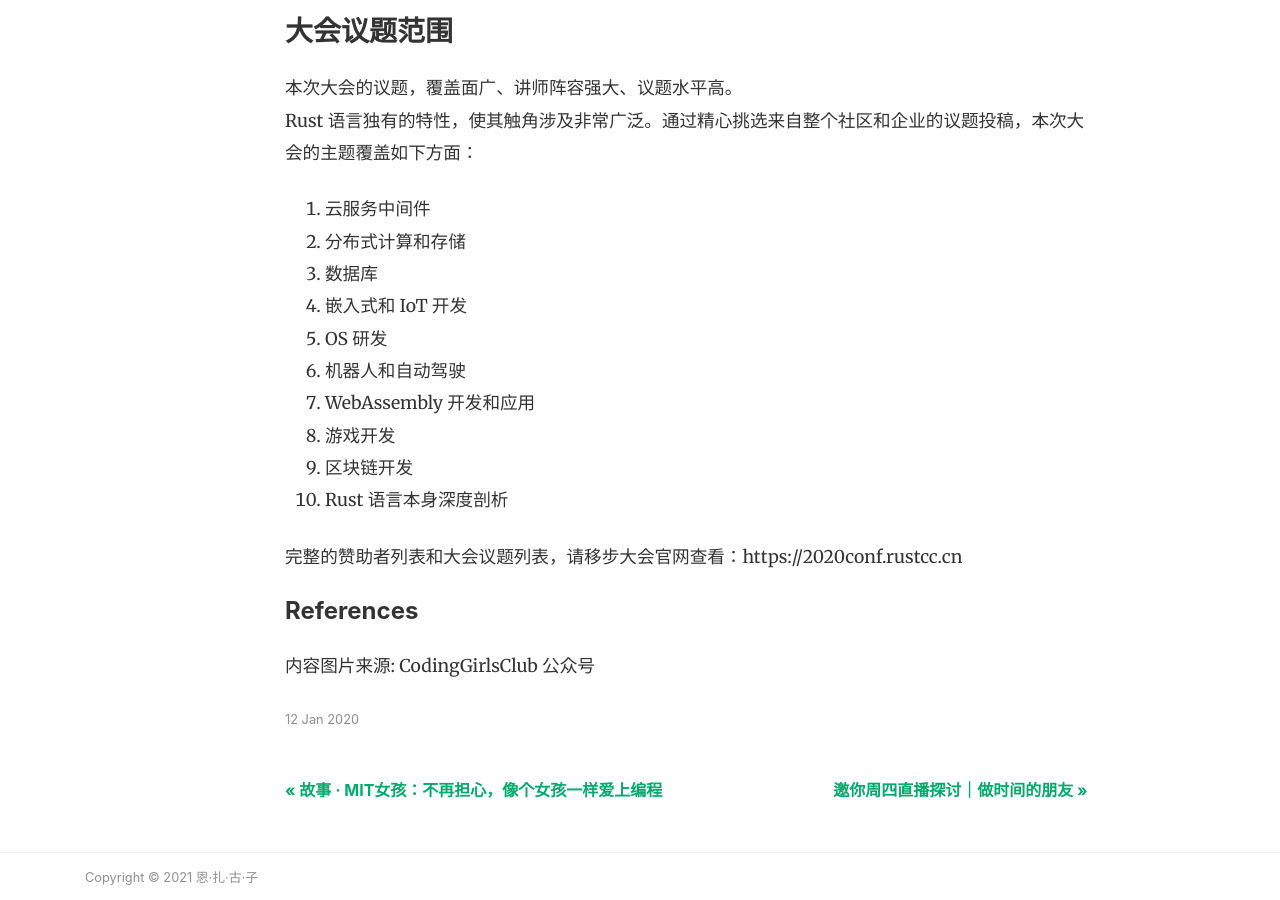
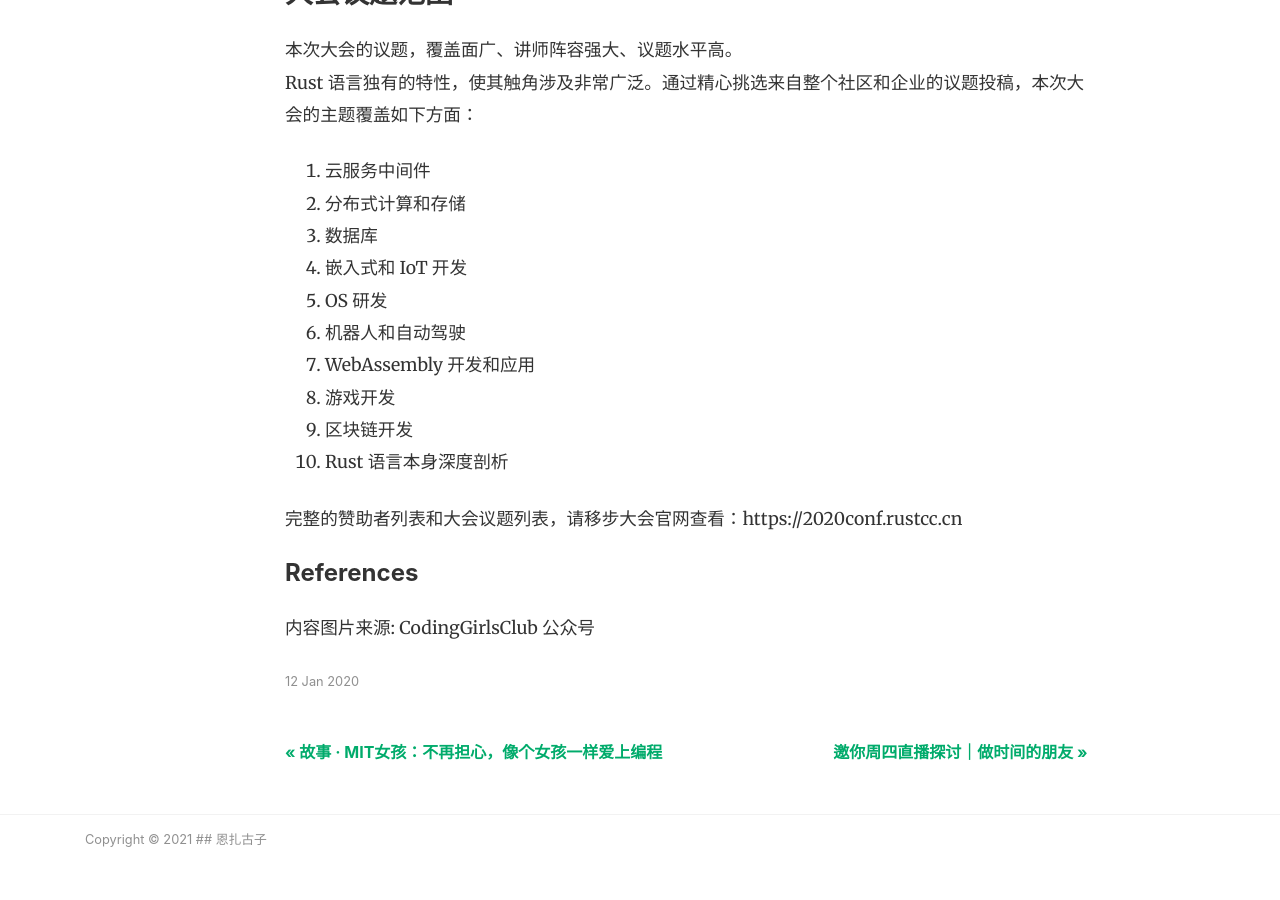
Before and after one commit to ArnoLiang/Test-1, a Jekyll site: the page built from _posts/2020-01-12-rust-conf-he-hua-wei.md, in a window 1280 px wide and 900 px high, scrolled down 1691 px. Built offline with Jekyll 4.4.1, drawn with Linux system fonts in a browser that asks for light colours; nearby versions of some CDN libraries; after the commit the page ends 2553 px from its top, so only the background shows below that; some of the changed text lies outside the part shown.

```diff
--- a/_config.yml
+++ b/_config.yml
@@ -4,9 +4,11 @@ baseurl: "/Test-1"
 # 网页的标题
 title: "强棒少女的陪伴日记"
 # 网站的主标题
-name: "恩·扎·古·子"
+name: "## 恩扎古子"
 # 网站副标题
-description: "🥎快看呐！我的青春，在红土场上飞。🥎"
+description: ###  "——快看呐！我的青春，在红土场上飞⚾️——"
+---
+
 
 # 分页配置
 # 每页文章数量
```
